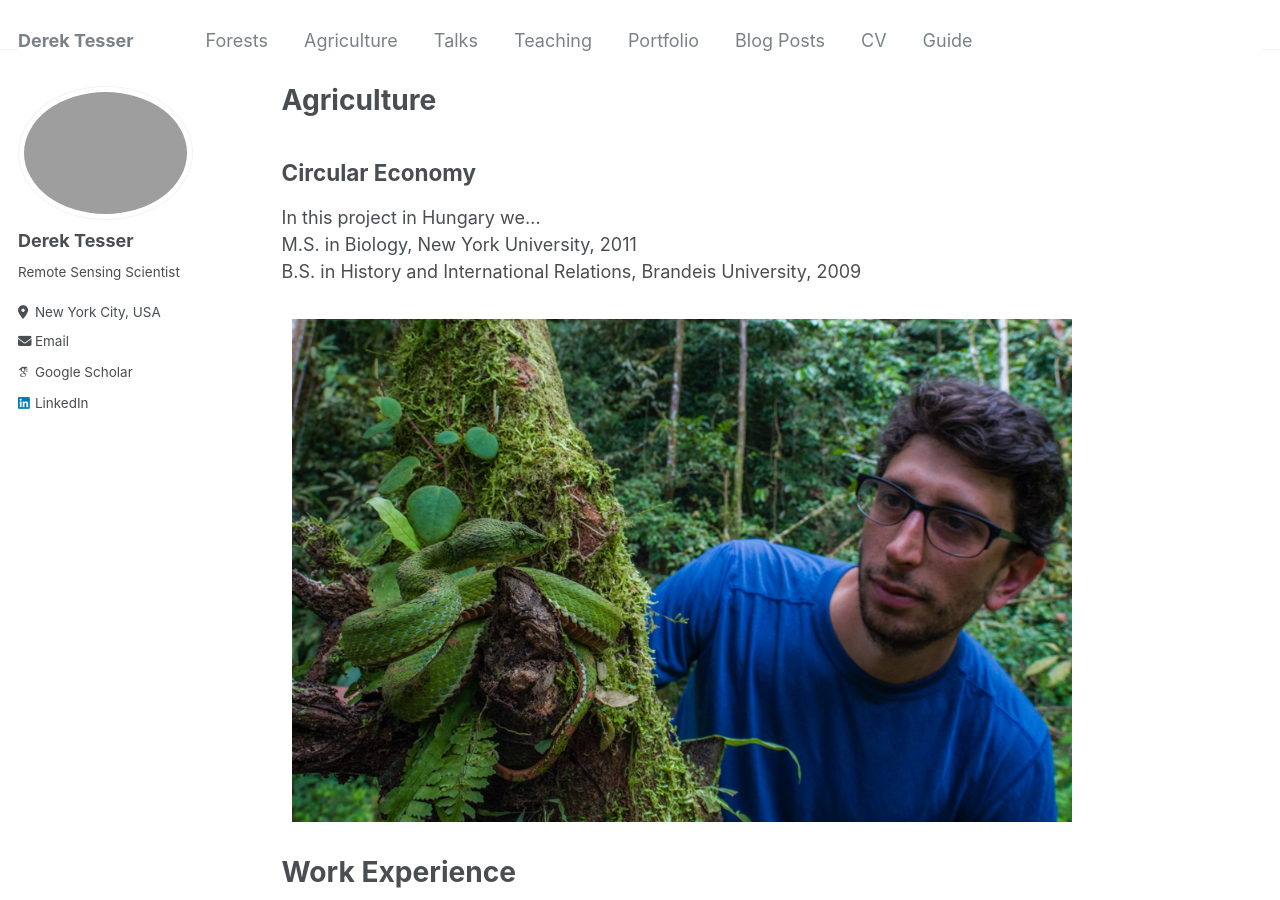
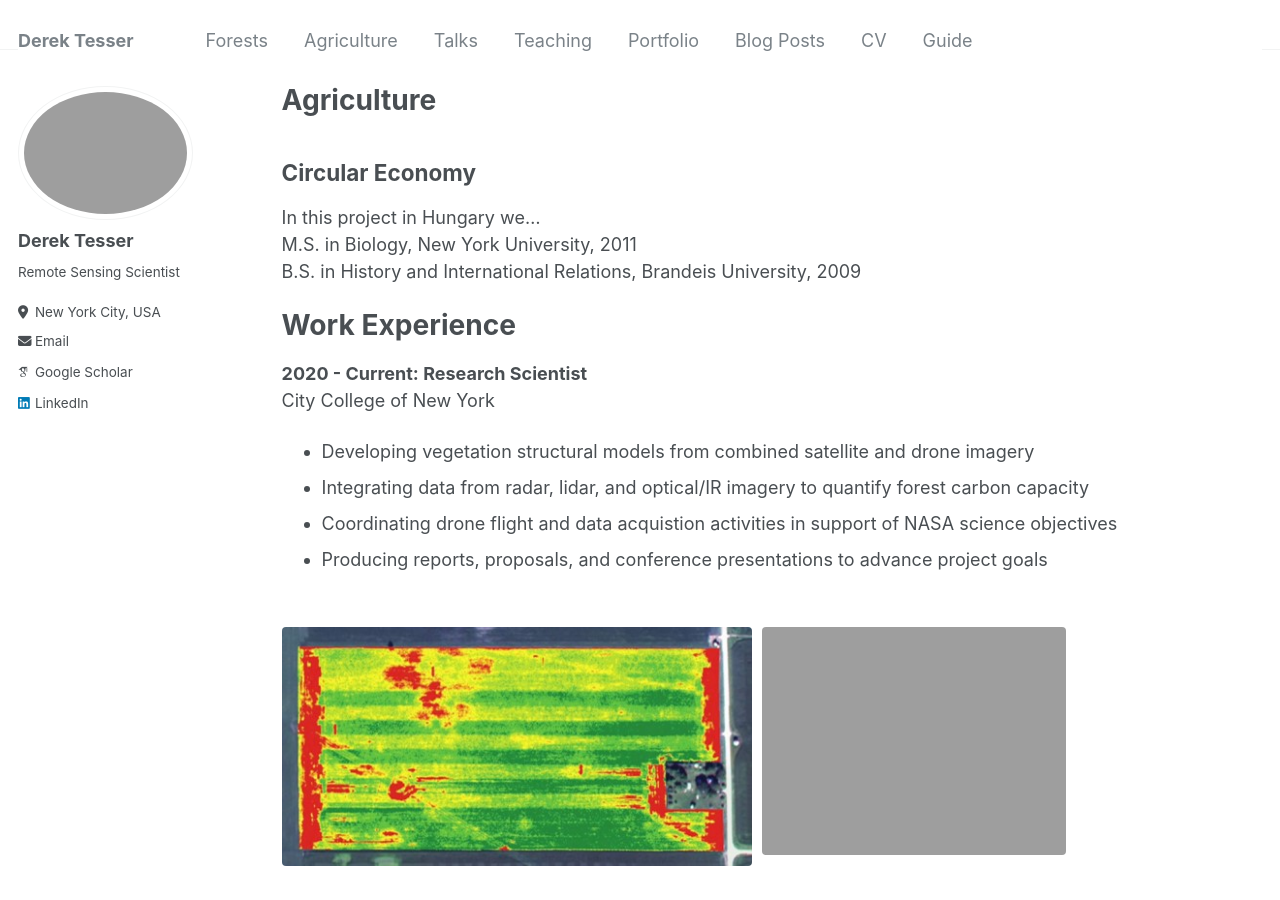
Before and after one commit to dstesser/dstesser.github.io, a Jekyll site: the page built from _pages/agriculture.md, in a window 1280 px wide and 900 px high. Built offline with Jekyll 4.4.1, drawn with Linux system fonts in a browser that asks for light colours; some web fonts are replaced.

Commit message:
Update agriculture.md

```diff
--- a/_pages/agriculture.md
+++ b/_pages/agriculture.md
@@ -12,10 +12,6 @@ author_profile: true
 In this project in Hungary we...<br>
 M.S. in Biology, New York University, 2011<br>
 B.S. in History and International Relations, Brandeis University, 2009
-
-
-<img style="float: center; padding: 10px 10px 10px 10px;" src="https://raw.githubusercontent.com/dstesser/dstesser.github.io/master/images/dt_eyelash_viper.png" width=800>
-
 
 Work Experience
 ======
```
